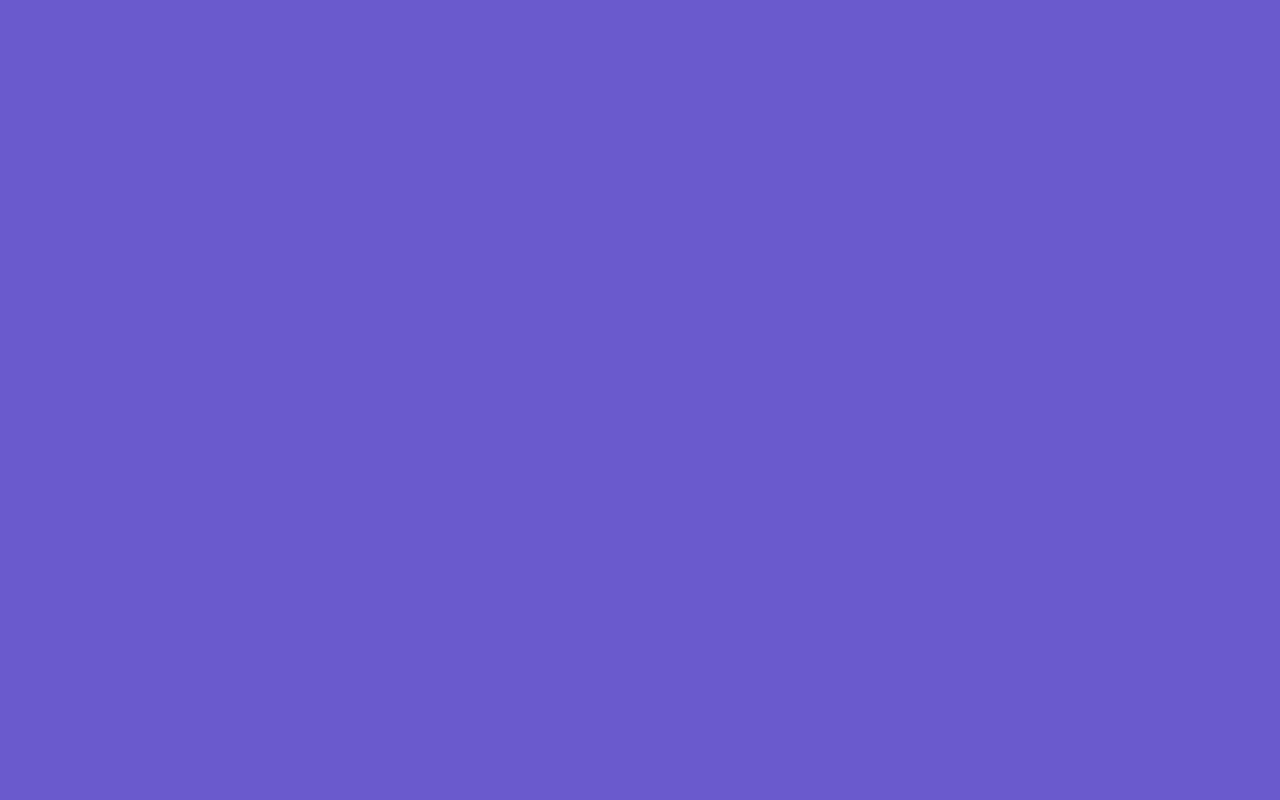
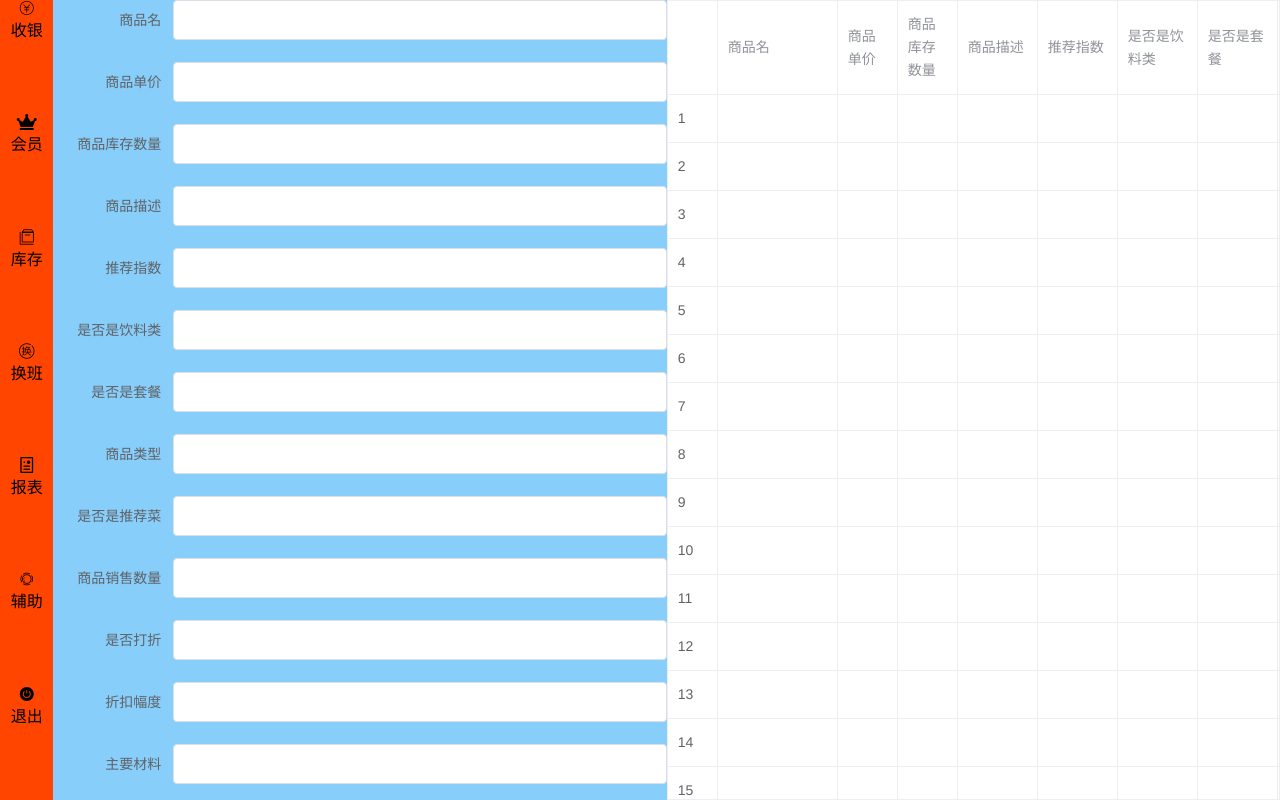
Before and after one commit to Apondon/chileme182, a Vue app in the folder chileme-ui/: page /stockManagement in a window 1280 px wide. Built offline with nearby package versions, Linux system fonts and the light colour scheme.

Commit message:
库存管理

```diff
--- a/chileme-ui/src/router/index.js
+++ b/chileme-ui/src/router/index.js
@@ -8,9 +8,16 @@ Vue.use(VueRouter)
   {
     path: '/',
     name: 'Home',
-    component: Home
+    component: Home,
+    children:[
+      // 库存管理
+      {
+        path:'/stockManagement',
+        name:'StockManagement',
+        component: () => import('../views/StockManagement.vue')
+      }
+    ]
   },
-
   // 注册
   {
     path:'/register',
@@ -24,6 +31,7 @@ Vue.use(VueRouter)
     component: () => import('../views/Login.vue')
   },
 
+
 ]
 
 const router = new VueRouter({
--- a/chileme-ui/src/views/Home.vue
+++ b/chileme-ui/src/views/Home.vue
@@ -9,7 +9,7 @@
                 div.menuBtn
                    span.iconfont &#xe53d;
                    i 会员
-                div.menuBtn
+                div.menuBtn(@click="jumpTo('/stockManagement')")
                    span.iconfont &#xe65d;
                    i 库存
                 div.menuBtn
@@ -26,6 +26,7 @@
                    i 退出
           el-col(:span='23')
               div.gridrt
+                  router-view
 </template>
 
 <script>
@@ -43,6 +44,11 @@ export default {
         {id:6,icon:'&#xe65e;',name:'辅助',link:''},
         {id:7,icon:'&#xe602;',name:'退出',link:''},
       ]
+    }
+  },
+  methods:{
+    jumpTo(path){
+      this.$router.push(path)
     }
   }
 
--- a/chileme-ui/src/views/Login.vue
+++ b/chileme-ui/src/views/Login.vue
@@ -1,5 +1,4 @@
 <template lang="pug">
-    //- goods 分支
     div.login
         div.loginBox
             div.icon.el-icon-food
--- /dev/null
+++ b/chileme-ui/src/views/StockManagement.vue
@@ -0,0 +1,136 @@
+<template lang="pug">
+    div.stockManagement
+        el-row
+            el-col(:span='12')
+                div.leftForm
+                    el-form(ref="form",:model="form",label-width="120px")
+                        el-form-item(label="商品名")
+                            el-input(v-model="form.goodname")
+                        el-form-item(label="商品单价")
+                            el-input(v-model="form.price")
+                        el-form-item(label="商品库存数量")
+                            el-input(v-model="form.num")
+                        el-form-item(label="商品描述")
+                            el-input(v-model="form.desc")
+                        el-form-item(label="推荐指数")
+                            el-input(v-model="form.recommend")
+                        el-form-item(label="是否是饮料类")
+                            el-input(v-model="form.isDrink")
+                        el-form-item(label="是否是套餐")
+                            el-input(v-model="form.isCombo")
+                        el-form-item(label="商品类型")
+                            el-input(v-model="form.type")
+                        el-form-item(label="是否是推荐菜")
+                            el-input(v-model="form.isRecommend")
+                        el-form-item(label="商品销售数量")
+                            el-input(v-model="form.sailNum")
+                        el-form-item(label="是否打折")
+                            el-input(v-model="form.isOff")
+                        el-form-item(label="折扣幅度")
+                            el-input(v-model="form.percent")
+                        el-form-item(label="主要材料")
+                            el-input(v-model="form.material")
+                        el-form-item(label="口味")
+                            el-input(v-model="form.tast")
+                        el-form-item
+                            el-button 添加
+                            el-button 重置
+            el-col(:span='12')
+                div.rightTable
+                    el-table(:data="tableData",border,style="width: 100%",max-height="800")
+                        el-table-column(type="index",width="50",fixed)
+                        el-table-column(prop="goodname",label="商品名",width="120")
+                        el-table-column(prop="price",label="商品单价",width="60")
+                        el-table-column(prop="num",label="商品库存数量",width="60")
+                        el-table-column(prop="desc",label="商品描述")
+                        el-table-column(prop="recommend",label="推荐指数")
+                        el-table-column(prop="isDrink",label="是否是饮料类")
+                        el-table-column(prop="isCombo",label="是否是套餐")
+                        el-table-column(prop="type",label="商品类型")
+                        el-table-column(prop="isRecommend",label="是否是推荐菜")
+                        el-table-column(prop="sailNum",label="商品销售数量")
+                        el-table-column(prop="isOff",label="是否打折")
+                        el-table-column(prop="percent",label="折扣幅度")
+                        el-table-column(prop="material",label="主要材料")
+                        el-table-column(prop="tast",label="口味")
+</template>
+<script>
+export default {
+    data(){
+        return{
+            form:{
+                goodname:'',
+                price:'',
+                num:'',
+                desc:'',
+                recommend:'',
+                isDrink:'',
+                isCombo:'',
+                type:'',
+                isRecommend:'',
+                sailNum:'',
+                isOff:'',
+                percent:'',
+                material:'',
+                tast:'',
+            },
+            tableData:[
+                {id:'11'},
+                {id:'11'},
+                {id:'11'},
+                {id:'11'},
+                {id:'11'},
+                {id:'11'},
+                {id:'11'},
+                {id:'11'},
+                {id:'11'},
+                {id:'11'},
+                {id:'11'},
+                {id:'11'},
+                {id:'11'},
+                {id:'11'},
+                {id:'11'},
+                {id:'11'},
+                {id:'11'},
+                {id:'11'},
+                {id:'11'},
+                {id:'11'},
+                {id:'11'},
+                {id:'11'},
+                {id:'11'},
+                {id:'11'},
+                {id:'11'},
+                {id:'11'},
+                {id:'11'},
+            ]
+        }
+    },
+    methods:{
+
+    }
+}
+</script>
+<style lang="scss" scoped>
+    .stockManagement{
+        height: 100%;
+        background: lightcyan;
+        .el-row{
+            height: 100%;
+        }
+        .el-col{
+            height: 100%;
+        }
+        .leftForm,.rightTable{
+            height: 100%;
+        }
+        .leftForm{
+            background: lightskyblue;
+        }
+        .rightTable{
+            background: yellow;
+            .el-table{
+                height: 100%;
+            }
+        }
+    }
+</style>
```
